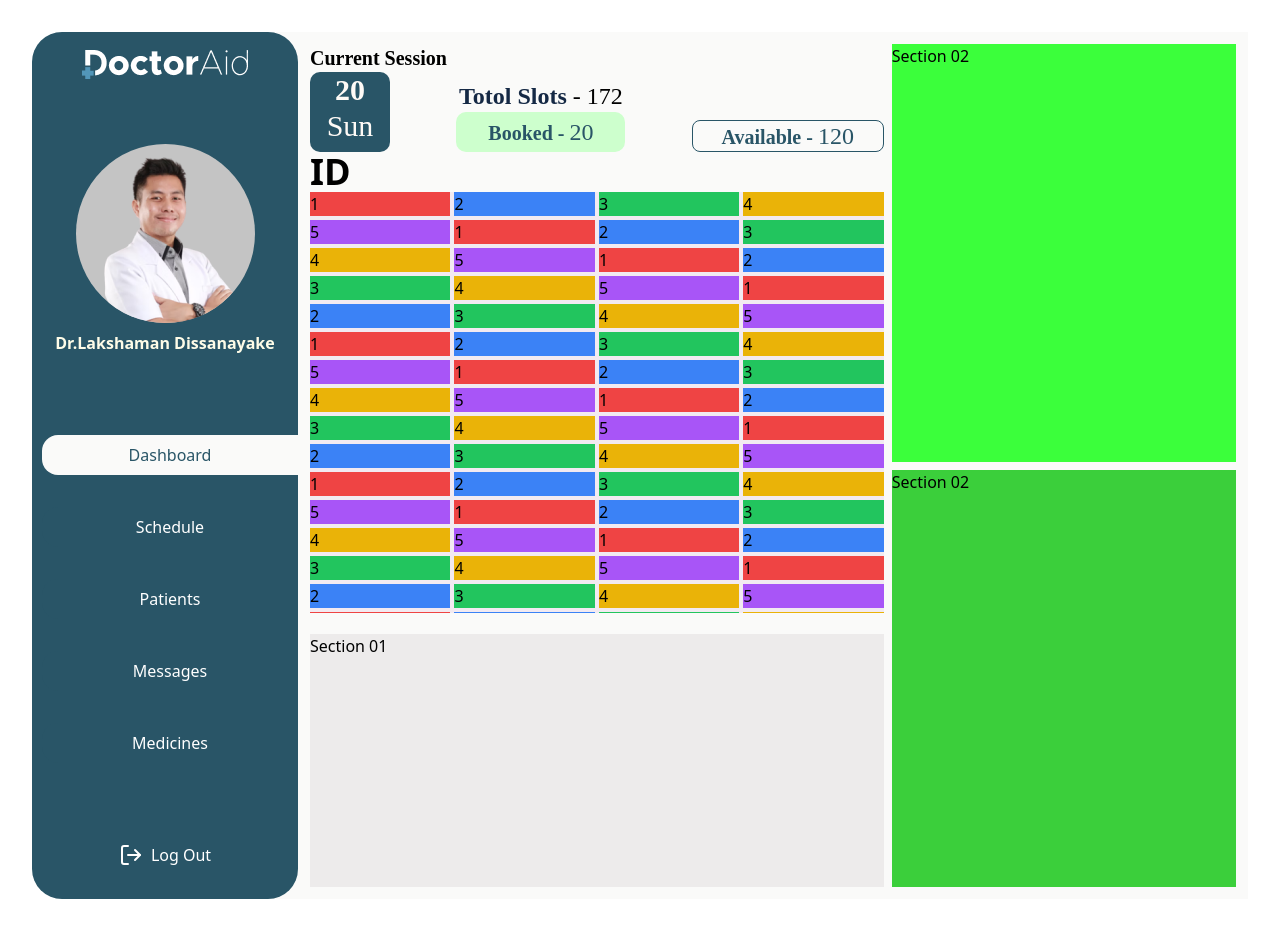
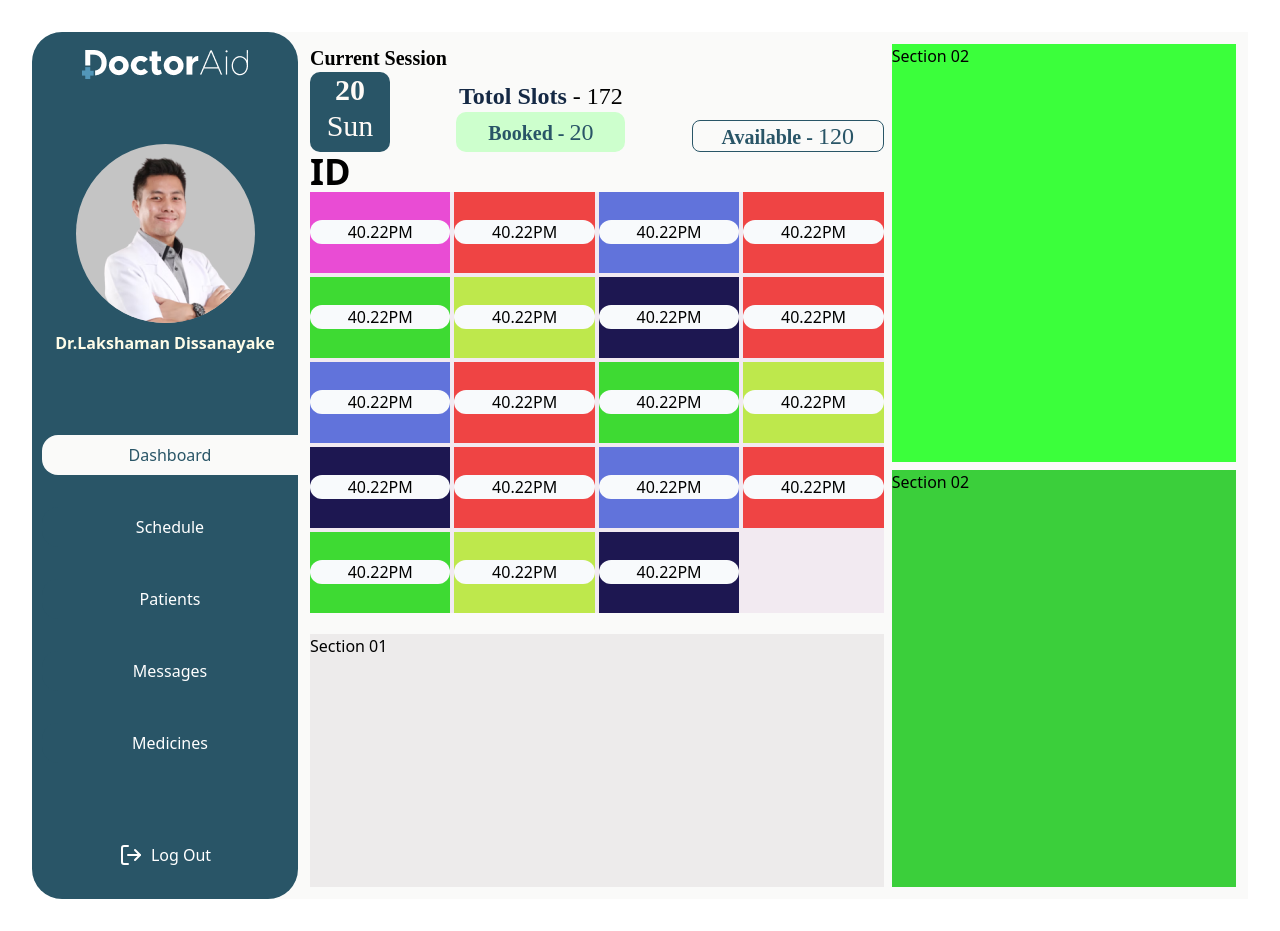
Before and after one commit to DoctorAid/doctoraid-main, a React (Vite) app in the folder doctors-dashboard/: page /schedule in a window 1280 px wide. Built offline with nearby package versions, Linux system fonts and the light colour scheme.

Commit message:
time slots componnet added

```diff
--- /dev/null
+++ b/doctors-dashboard/src/assets/components/TimeSlot.jsx
@@ -0,0 +1,11 @@
+import React from 'react'
+
+function TimeSlot() {
+  return (
+    <button>
+
+    </button>
+  )
+}
+
+export default TimeSlot
--- a/doctors-dashboard/src/assets/pages/SchedulePage.jsx
+++ b/doctors-dashboard/src/assets/pages/SchedulePage.jsx
@@ -64,71 +64,68 @@ function SchedulePage() {
         </div>
 
         <div className='bg-[#f2eaf1] w-full h-[50%] grid-cols-4 grid gap-1 overflow-auto'>
-        <div className='bg-red-500'>1</div>
-  <div className='bg-blue-500'>2</div>
-  <div className='bg-green-500'>3</div>
-  <div className='bg-yellow-500'>4</div>
-  <div className='bg-purple-500'>5</div>
-  <div className='bg-red-500'>1</div>
-  <div className='bg-blue-500'>2</div>
-  <div className='bg-green-500'>3</div>
-  <div className='bg-yellow-500'>4</div>
-  <div className='bg-purple-500'>5</div>
-  <div className='bg-red-500'>1</div>
-  <div className='bg-blue-500'>2</div>
-  <div className='bg-green-500'>3</div>
-  <div className='bg-yellow-500'>4</div>
-  <div className='bg-purple-500'>5</div>
-  <div className='bg-red-500'>1</div>
-  <div className='bg-blue-500'>2</div>
-  <div className='bg-green-500'>3</div>
-  <div className='bg-yellow-500'>4</div>
-  <div className='bg-purple-500'>5</div>
-  <div className='bg-red-500'>1</div>
-  <div className='bg-blue-500'>2</div>
-  <div className='bg-green-500'>3</div>
-  <div className='bg-yellow-500'>4</div>
-  <div className='bg-purple-500'>5</div>
-  <div className='bg-red-500'>1</div>
-  <div className='bg-blue-500'>2</div>
-  <div className='bg-green-500'>3</div>
-  <div className='bg-yellow-500'>4</div>
-  <div className='bg-purple-500'>5</div>
-  <div className='bg-red-500'>1</div>
-  <div className='bg-blue-500'>2</div>
-  <div className='bg-green-500'>3</div>
-  <div className='bg-yellow-500'>4</div>
-  <div className='bg-purple-500'>5</div>
-  <div className='bg-red-500'>1</div>
-  <div className='bg-blue-500'>2</div>
-  <div className='bg-green-500'>3</div>
-  <div className='bg-yellow-500'>4</div>
-  <div className='bg-purple-500'>5</div>
-  <div className='bg-red-500'>1</div>
-  <div className='bg-blue-500'>2</div>
-  <div className='bg-green-500'>3</div>
-  <div className='bg-yellow-500'>4</div>
-  <div className='bg-purple-500'>5</div>
-  <div className='bg-red-500'>1</div>
-  <div className='bg-blue-500'>2</div>
-  <div className='bg-green-500'>3</div>
-  <div className='bg-yellow-500'>4</div>
-  <div className='bg-purple-500'>5</div>
-  <div className='bg-red-500'>1</div>
-  <div className='bg-blue-500'>2</div>
-  <div className='bg-green-500'>3</div>
-  <div className='bg-yellow-500'>4</div>
-  <div className='bg-purple-500'>5</div>
-  <div className='bg-red-500'>1</div>
-  <div className='bg-blue-500'>2</div>
-  <div className='bg-green-500'>3</div>
-  <div className='bg-yellow-500'>4</div>
-  <div className='bg-purple-500'>5</div>
-  <div className='bg-red-500'>1</div>
-  <div className='bg-blue-500'>2</div>
-  <div className='bg-green-500'>3</div>
-  <div className='bg-yellow-500'>4</div>
-  <div className='bg-purple-500'>5</div>
+        <div className='bg-[#e94cd4] flex flex-col justify-center '>
+          <div className='bg-slate-50 text-center rounded-xl'>40.22PM</div>
+        </div>
+        <div className='bg-red-500 flex flex-col justify-center '>
+          <div className='bg-slate-50 text-center rounded-xl'>40.22PM</div>
+        </div>
+        <div className='bg-[#6173db] flex flex-col justify-center '>
+          <div className='bg-slate-50 text-center rounded-xl'>40.22PM</div>
+        </div>
+        <div className='bg-red-500 flex flex-col justify-center '>
+          <div className='bg-slate-50 text-center rounded-xl'>40.22PM</div>
+        </div>
+        <div className='bg-[#3eda33] flex flex-col justify-center '>
+          <div className='bg-slate-50 text-center rounded-xl'>40.22PM</div>
+        </div>
+        <div className='bg-[#bee84c] flex flex-col justify-center '>
+          <div className='bg-slate-50 text-center rounded-xl'>40.22PM</div>
+        </div>
+        <div className='bg-[#1d1751] flex flex-col justify-center '>
+          <div className='bg-slate-50 text-center rounded-xl'>40.22PM</div>
+        </div>
+        <div className='bg-red-500 flex flex-col justify-center '>
+          <div className='bg-slate-50 text-center rounded-xl'>40.22PM</div>
+        </div>
+        <div className='bg-[#6173db] flex flex-col justify-center '>
+          <div className='bg-slate-50 text-center rounded-xl'>40.22PM</div>
+        </div>
+        <div className='bg-red-500 flex flex-col justify-center '>
+          <div className='bg-slate-50 text-center rounded-xl'>40.22PM</div>
+        </div>
+        <div className='bg-[#3eda33] flex flex-col justify-center '>
+          <div className='bg-slate-50 text-center rounded-xl'>40.22PM</div>
+        </div>
+        <div className='bg-[#bee84c] flex flex-col justify-center '>
+          <div className='bg-slate-50 text-center rounded-xl'>40.22PM</div>
+        </div>
+        <div className='bg-[#1d1751] flex flex-col justify-center '>
+          <div className='bg-slate-50 text-center rounded-xl'>40.22PM</div>
+        </div>
+        <div className='bg-red-500 flex flex-col justify-center '>
+          <div className='bg-slate-50 text-center rounded-xl'>40.22PM</div>
+        </div>
+        <div className='bg-[#6173db] flex flex-col justify-center '>
+          <div className='bg-slate-50 text-center rounded-xl'>40.22PM</div>
+        </div>
+        <div className='bg-red-500 flex flex-col justify-center '>
+          <div className='bg-slate-50 text-center rounded-xl'>40.22PM</div>
+        </div>
+        <div className='bg-[#3eda33] flex flex-col justify-center '>
+          <div className='bg-slate-50 text-center rounded-xl'>40.22PM</div>
+        </div>
+        <div className='bg-[#bee84c] flex flex-col justify-center '>
+          <div className='bg-slate-50 text-center rounded-xl'>40.22PM</div>
+        </div>
+        <div className='bg-[#1d1751] flex flex-col justify-center '>
+          <div className='bg-slate-50 text-center rounded-xl'>40.22PM</div>
+        </div>
+
+
+
+
+
 
 
         </div>
```
